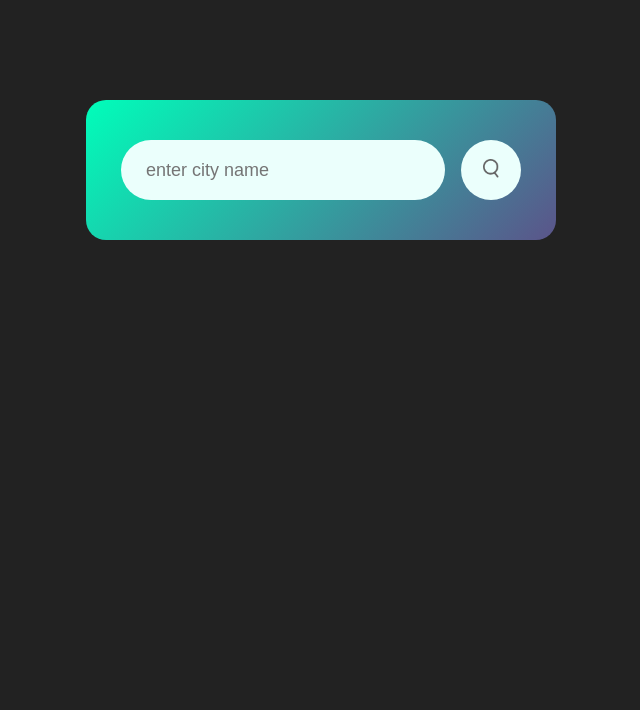
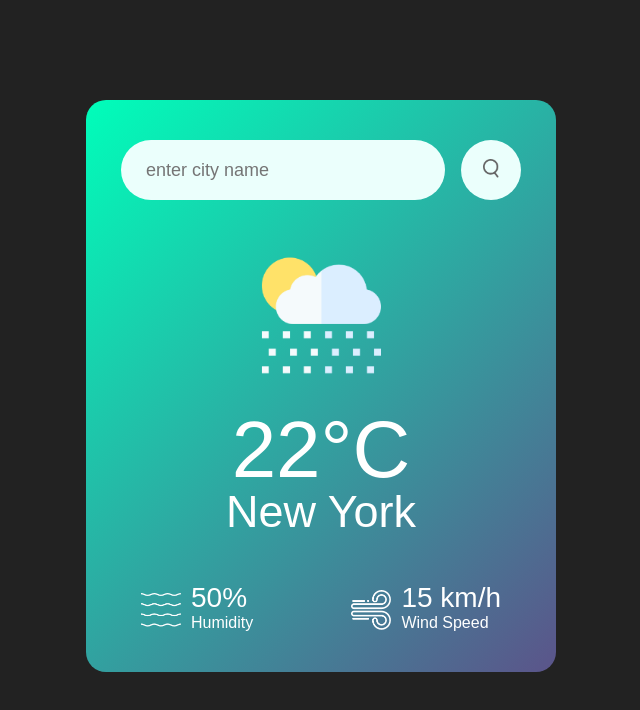
Before and after one commit to mrndolo/js-weather-app, a plain HTML site: page index.html in a window 1280 px wide. Shown: the whole page, without its empty margins (319-959 px from the left). Drawn offline with Linux system fonts and the light colour scheme.

Commit message:
Weather details markup and style

```diff
--- a/index.html
+++ b/index.html
@@ -12,6 +12,27 @@
             <input type="text" placeholder="enter city name" spellcheck="false">
             <button><img src="./images/search.png"></button>
         </div>
+        <div class="weather">
+            <img src="./images/rain.png" class="weather-icon">
+            <h1 class="temp">22°C</h1>
+            <h2 class="city">New York</h2>
+            <div class="details">
+                <div class="col">
+                    <img src="./images/humidity.png">
+                    <div>
+                        <p class="humidity">50%</p>
+                        <p>Humidity</p>
+                    </div>
+                </div>
+                <div class="col">
+                    <img src="./images/wind.png">
+                    <div>
+                        <p class="wind">15 km/h</p>
+                        <p>Wind Speed</p>
+                    </div>
+                </div>
+            </div>
+        </div>
     </div>
     <script src="./script.js"></script>
 </body>
--- a/style.css
+++ b/style.css
@@ -47,3 +47,36 @@ body{
 .search button img{
     width: 16px;
 }
+.weather-icon{
+    width: 170px;
+    margin-top: 30px;
+}
+.weather h1{
+    font-size: 80px;
+    font-weight: 500;
+}
+.weather h2{
+    font-size: 45px;
+    font-weight: 400;
+    margin-top: -10px;
+}
+.details{
+    display: flex;
+    align-items: center;
+    justify-content: space-between;
+    padding: 0 20px;
+    margin-top: 50px;
+}
+.col{
+    display: flex;
+    align-items: center;
+    text-align: left;
+}
+.col img{
+    width: 40px;
+    margin-right: 10px;
+}
+.humidity, .wind{
+    font-size: 28px;
+    margin-top: -6px;
+}
```
